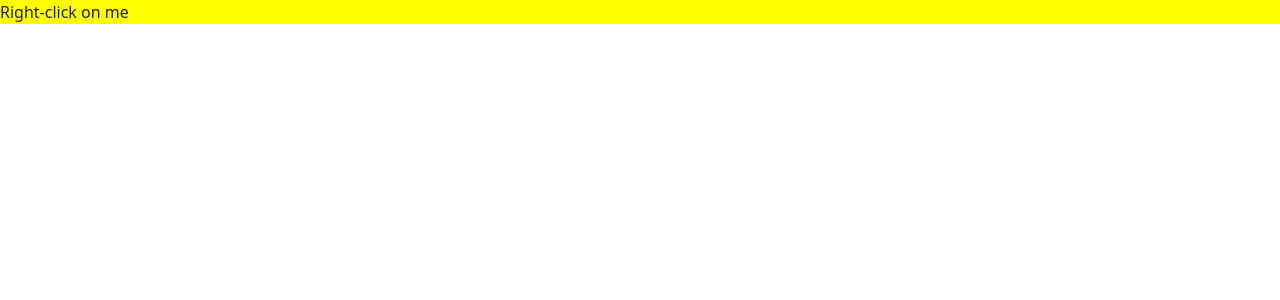
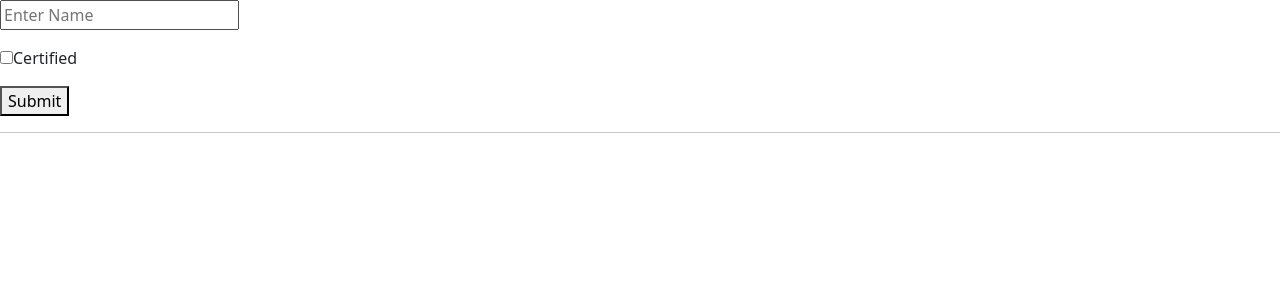
Before and after one commit to praveannair/myreactapp, a React (Create React App) app: page / in a window 1280 px wide. Shown: the top 300 px of the page. Built offline with nearby package versions, Linux system fonts and the light colour scheme.

Commit message:
added checkbox

```diff
--- /dev/null
+++ b/src/App31.js
@@ -0,0 +1,24 @@
+import React from "react";
+import { useState } from "react";
+export default function App31() {
+  const [isChecked, setIsChecked] = useState(false);
+  const [name,SetName] = useState("")
+
+//   function handleChange(event) {
+//     setIsChecked(event.target.checked);
+//   }
+
+  return (
+    <div>
+        <p><input type="text" placeholder="Enter Name" onChange={(e)=>SetName(e.target.value)}></input></p>
+      <p>
+      <input
+        type="checkbox"
+        checked={isChecked}
+        onChange={(e)=>setIsChecked(e.target.checked)}></input>Certified
+      </p>
+      <button>Submit</button>
+      <hr></hr>
+    </div>
+  );
+}
--- a/src/index.js
+++ b/src/index.js
@@ -1,8 +1,8 @@
 import ReactDOM from "react-dom/client";
-import App29 from "./App29";
+import App31 from "./App31";
 import 'bootstrap/dist/css/bootstrap.min.css';
 import 'bootstrap/dist/js/bootstrap.bundle.min.js';
 
 const root = ReactDOM.createRoot(document.getElementById("root"));
 
-root.render(<App29 />);
+root.render(<App31 />);
```
Also changed, not shown: src/App30.js (added, +19 -0 lines).
